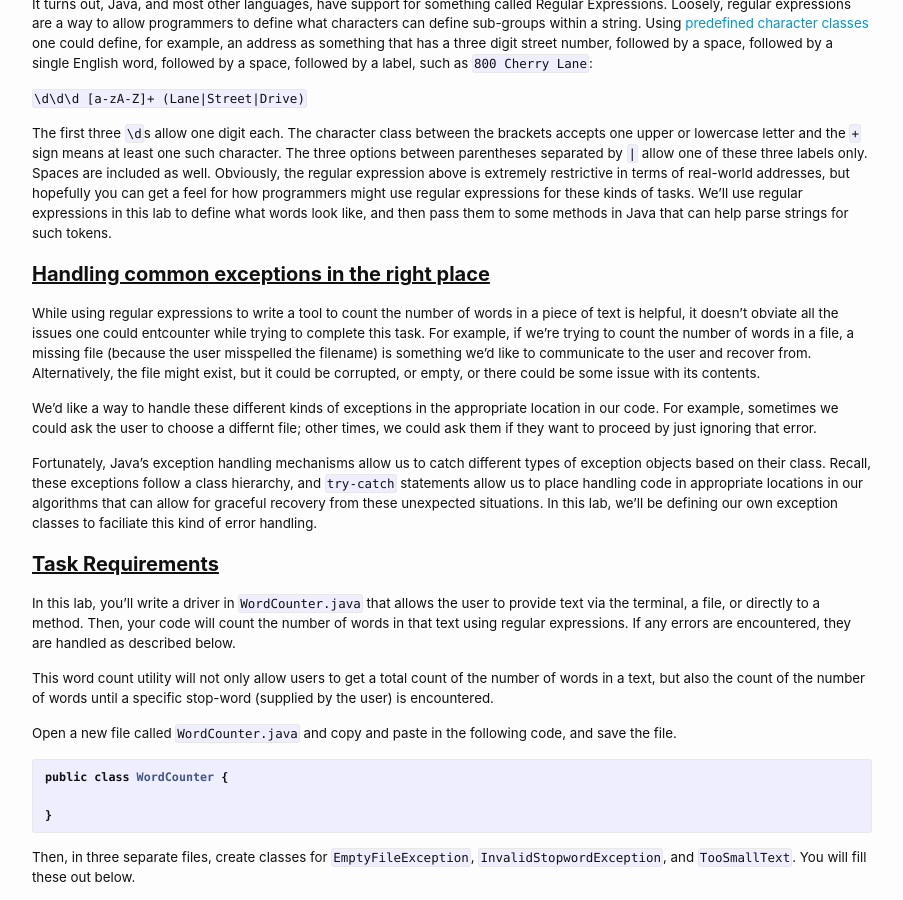
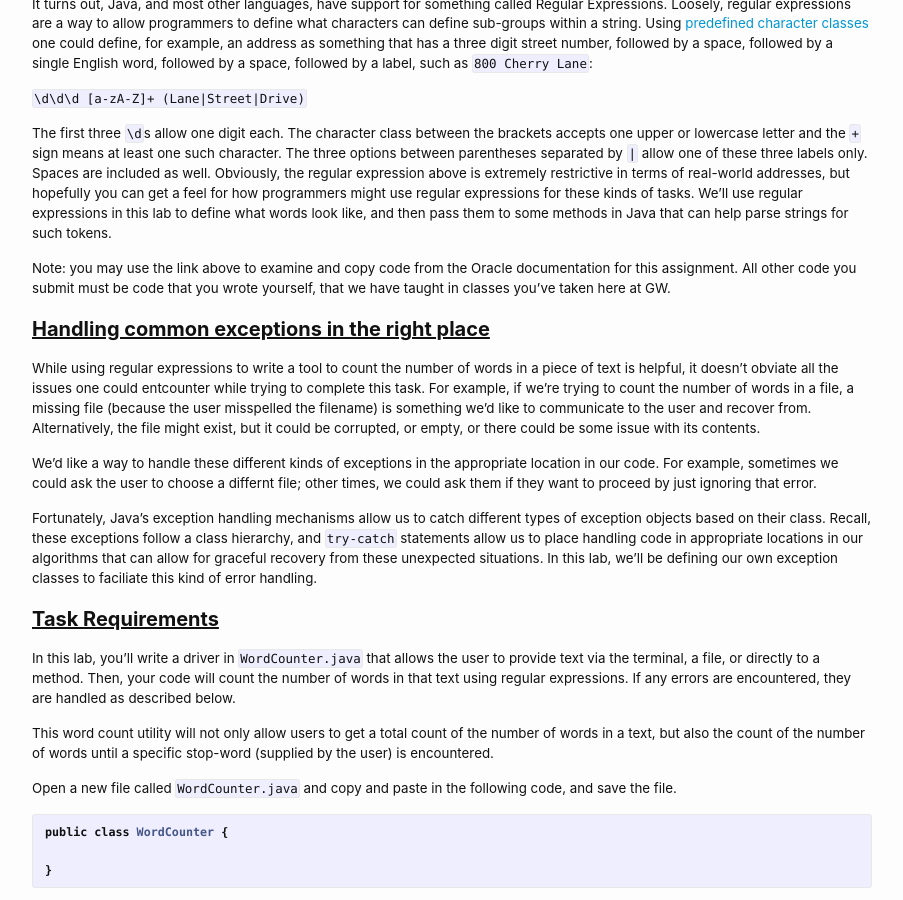
Before and after one commit to cs2113-f24/cs2113-f24.github.io, a Jekyll site: the page built from labs/03-io.md, in a window 1280 px wide and 900 px high, scrolled down 662 px. Shown: the whole window, without its empty margins (188-1091 px from the left). Built offline with Jekyll 4.4.1, drawn with Linux system fonts in a browser that asks for light colours.

Commit message:
lab3 SRR

```diff
--- a/labs/03-io.md
+++ b/labs/03-io.md
@@ -28,6 +28,8 @@ It turns out, Java, and most other languages, have support for something called
 `\d\d\d [a-zA-Z]+ (Lane|Street|Drive)`
 
 The first three `\d`s allow one digit each. The character class between the brackets accepts one upper or lowercase letter and the `+` sign means at least one such character. The three options between parentheses separated by `|` allow one of these three labels only. Spaces are included as well. Obviously, the regular expression above is extremely restrictive in terms of real-world addresses, but hopefully you can get a feel for how programmers might use regular expressions for these kinds of tasks. We'll use regular expressions in this lab to define what words look like, and then pass them to some methods in Java that can help parse strings for such tokens.
+
+Note: you may use the link above to examine and copy code from the Oracle documentation for this assignment. All other code you submit must be code that you wrote yourself, that we have taught in classes you've taken here at GW.
 
 ## Handling common exceptions in the right place
 
```
